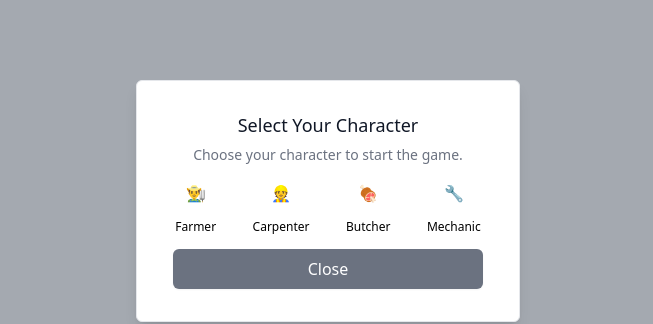
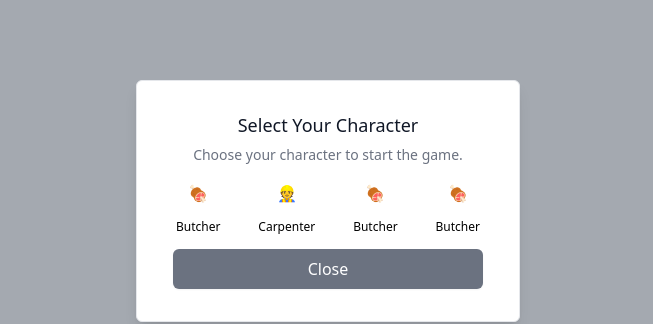
Before and after one commit to Svmueli/Roots_to_Grow, a React (Create React App) app: page / in a window 1280 px wide. Both pictures are taken after a click on the button "Start Game". Shown: the top 324 px of the page, without its empty margins (312-965 px from the left). Built offline with nearby package versions, Linux system fonts and the light colour scheme.

Commit message:
Refactor Welcome page to use buttons instead of links for character selection

```diff
--- a/src/pages/Welcome/index.js
+++ b/src/pages/Welcome/index.js
@@ -9,40 +9,59 @@
 
   return (
     <div className="flex flex-col justify-center items-center min-h-screen">
-            <h1 className="text-3xl font-bold text-green-700 mb-4">Welcome to the Roots to Grow Game 🎮</h1>
+      <h1 className="text-3xl font-bold text-green-700 mb-4">
+        Welcome to the Roots to Grow Game 🎮
+      </h1>
       {/* Replacing Link with button to handle modal */}
-            <button onClick={showModal} className="bg-blue-500 hover:bg-blue-700 text-white font-bold py-2 px-4 rounded">
+      <button
+        onClick={showModal}
+        className="bg-blue-500 hover:bg-blue-700 text-white font-bold py-2 px-4 rounded"
+      >
         Start Game
       </button>
       {isModalOpen && (
         <div className="fixed inset-0 bg-gray-600 bg-opacity-50 overflow-y-auto h-full w-full">
           <div className="relative top-20 mx-auto p-5 border w-96 shadow-lg rounded-md bg-white">
             <div className="mt-3 text-center">
-                            <h3 className="text-lg leading-6 font-medium text-gray-900">Select Your Character</h3>
+              <h3 className="text-lg leading-6 font-medium text-gray-900">
+                Select Your Character
+              </h3>
               <div className="mt-2">
-                                <p className="text-sm text-gray-500">Choose your character to start the game.</p>
+                <p className="text-sm text-gray-500">
+                  Choose your character to start the game.
+                </p>
                 <div className="flex justify-around mt-4">
-                                    {/* Placeholder for character icons */}
+                  <Link to="play">
                     <div className="text-center">
-                                        <div className="mb-2">👨‍🌾</div>
-                                        <button className="text-xs">Farmer</button>
+                      <div className="mb-2">🍖</div>
+                      <button className="text-xs">Butcher</button>
                     </div>
+                  </Link>
+                  <Link to="play">
                     <div className="text-center">
                       <div className="mb-2">👷</div>
                       <button className="text-xs">Carpenter</button>
                     </div>
+                  </Link>
+                  <Link to="play">
                     <div className="text-center">
                       <div className="mb-2">🍖</div>
                       <button className="text-xs">Butcher</button>
                     </div>
+                  </Link>
+                  <Link to="play">
                     <div className="text-center">
-                                        <div className="mb-2">🔧</div>
-                                        <button className="text-xs">Mechanic</button>
+                      <div className="mb-2">🍖</div>
+                      <button className="text-xs">Butcher</button>
                     </div>
+                  </Link>
                 </div>
               </div>
               <div className="items-center px-4 py-3">
-                                <button onClick={hideModal} className="px-4 py-2 bg-gray-500 text-white text-base font-medium rounded-md w-full shadow-sm hover:bg-gray-600 focus:outline-none focus:ring-2 focus:ring-gray-500">
+                <button
+                  onClick={hideModal}
+                  className="px-4 py-2 bg-gray-500 text-white text-base font-medium rounded-md w-full shadow-sm hover:bg-gray-600 focus:outline-none focus:ring-2 focus:ring-gray-500"
+                >
                   Close
                 </button>
               </div>
```
Lines whose indentation alone changed are shown as unchanged.
